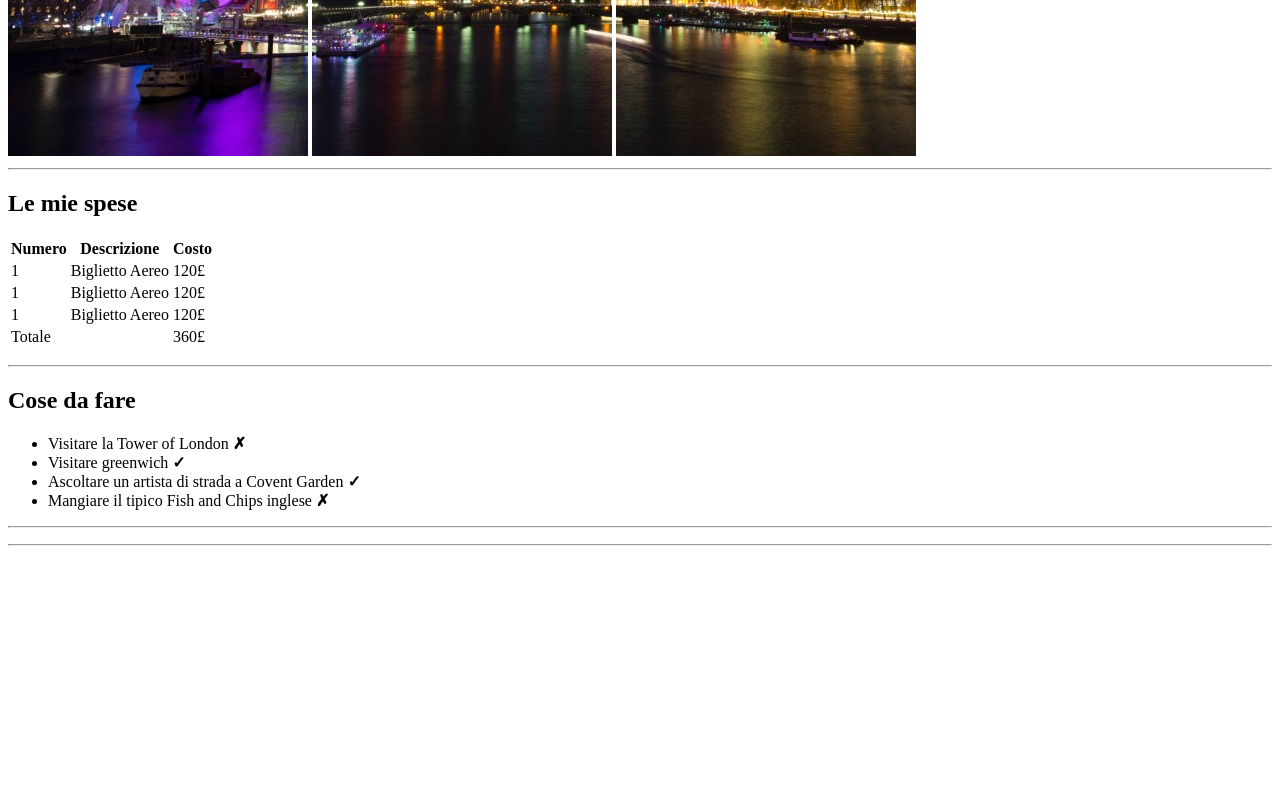
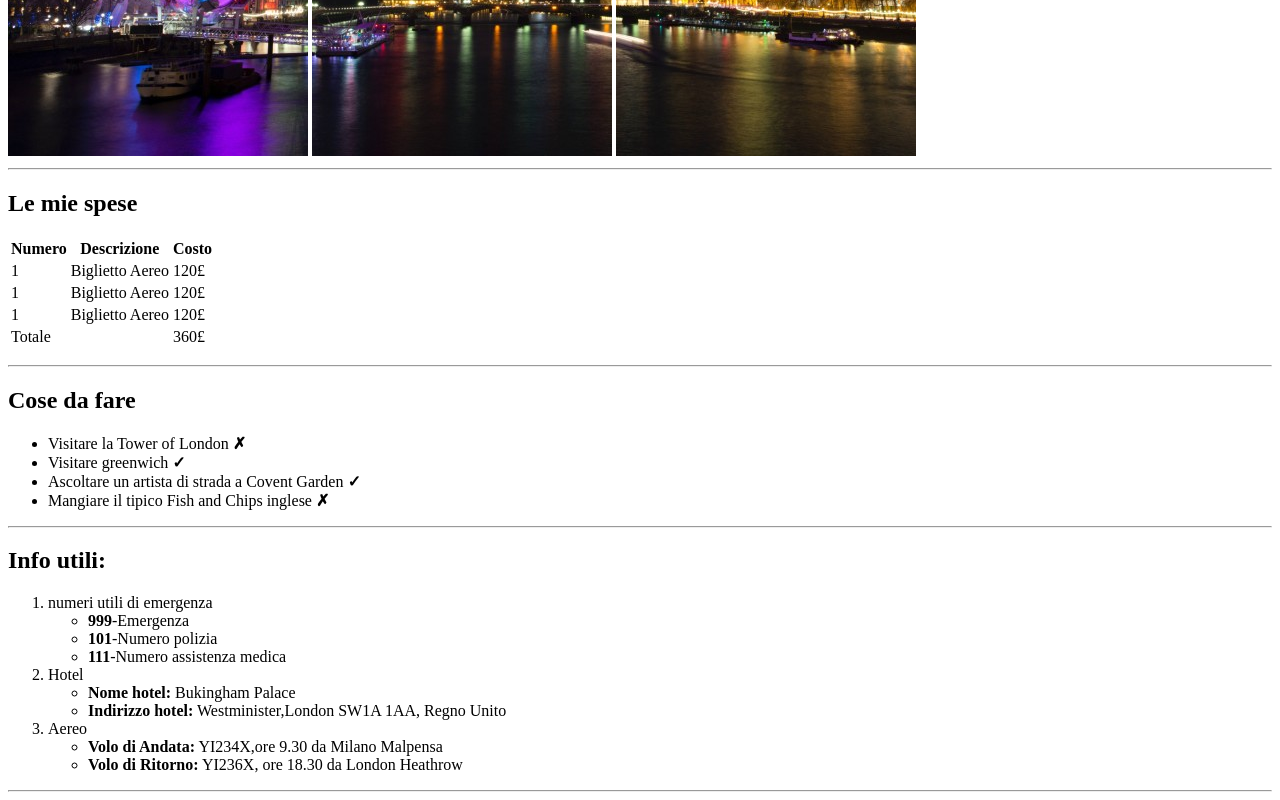
Before and after one commit to MicheleRai/html-london-trip, a plain HTML site: page index.html in a window 1280 px wide. Shown: the part 524-1324 px from the top of the page. Before the commit the page ends 1078 px from the top, so only its background shows below. Drawn offline with Linux system fonts and the light colour scheme.

Commit message:
info added

```diff
--- a/index.html
+++ b/index.html
@@ -57,7 +57,8 @@
         </p>
         <hr>
         <!--to do list-->
-        <p><h2>Cose da fare</h2>
+        <p>
+            <h2>Cose da fare</h2>
             <ul>
                 <li>Visitare la Tower of London <strong>&cross;</strong></li>
                 <li>Visitare greenwich <strong>&check;</strong></li>
@@ -67,8 +68,30 @@
         </p>
         <hr>
         <!--info-->
-
-        <p></p>
+        <p>
+            <h2>Info utili:</h2>
+            <ol>
+                <li>numeri utili di emergenza
+                    <ul>
+                        <li><strong>999</strong>-Emergenza</li>
+                        <li><strong>101</strong>-Numero polizia</li>
+                        <li><strong>111</strong>-Numero assistenza medica</li>
+                    </ul>
+                </li>
+                <li>Hotel
+                    <ul>
+                        <li><strong>Nome hotel:</strong> Bukingham Palace</li>
+                        <li><strong>Indirizzo hotel:</strong> Westminister,London SW1A 1AA, Regno Unito</li>
+                    </ul>
+                </li>
+                <li>Aereo
+                    <ul>
+                        <li><strong>Volo di Andata:</strong> YI234X,ore 9.30 da Milano Malpensa</li>
+                        <li><strong>Volo di Ritorno:</strong> YI236X, ore 18.30 da London Heathrow</li>
+                    </ul>
+                </li>
+            </ol>
+        </p>
         <hr>
         <!--foto-->
     </main>
```
